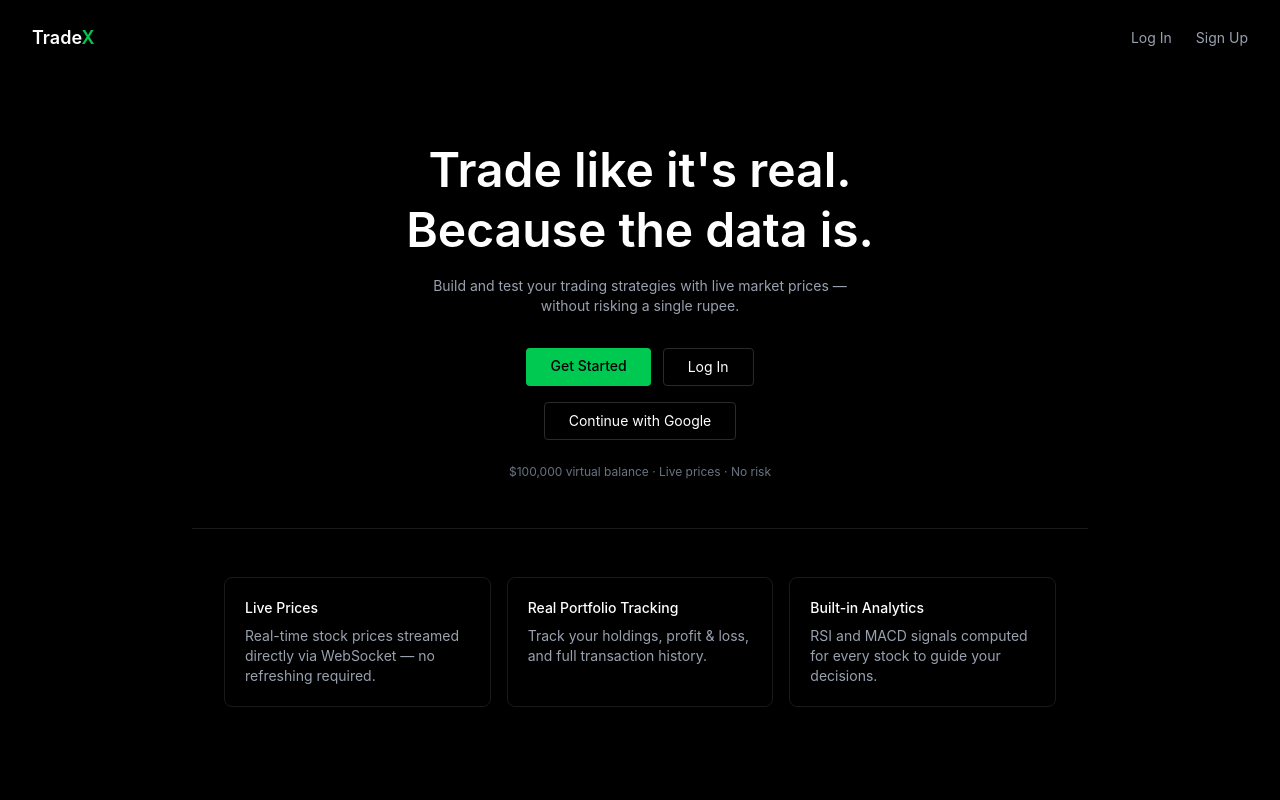
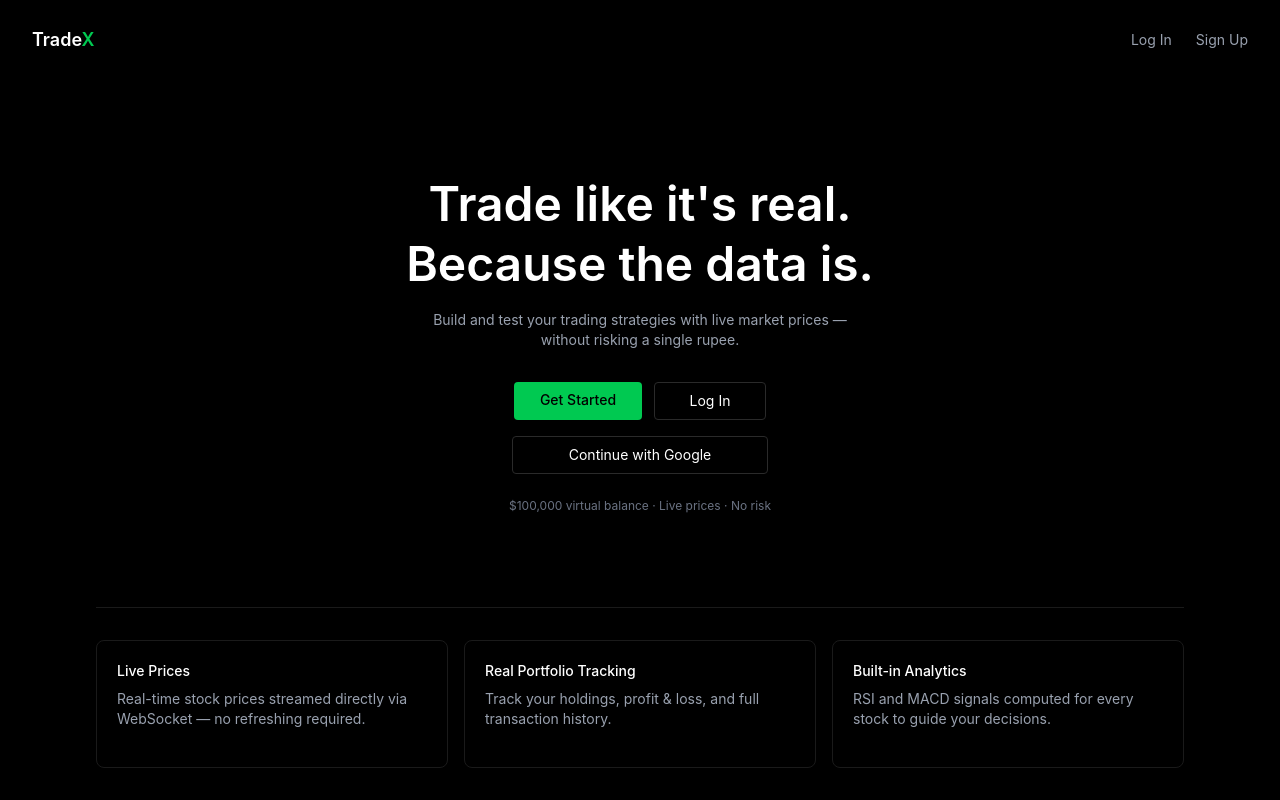
Before and after one commit to AdarshSiingh/TradeX, a React (Vite) app in the folder client/: page / in a window 1280 px wide. Built offline with nearby package versions, Linux system fonts and the light colour scheme; no server answers.

Commit message:
fix: improve landing page layout

```diff
--- a/client/src/pages/Landing.jsx
+++ b/client/src/pages/Landing.jsx
@@ -2,10 +2,10 @@ import { Link } from 'react-router-dom';
 
 function Landing() {
   return (
-    <div className="min-h-screen bg-black text-white">
+    <div className="min-h-dvh bg-black text-white">
 
 
-      <div className="flex justify-between items-center px-8 py-6">
+      <div className="mx-auto flex h-20 w-full max-w-7xl items-center justify-between px-6 sm:px-8">
         <h1 className="text-lg font-semibold">
           Trade<span className="text-green-500">X</span>
         </h1>
@@ -16,7 +16,8 @@ function Landing() {
       </div>
 
 
-      <div className="flex flex-col items-center text-center px-4 pt-16 pb-12">
+      <main className="mx-auto flex min-h-[calc(100dvh-80px)] w-full max-w-6xl flex-col px-6 sm:px-8">
+        <div className="flex flex-1 flex-col items-center justify-center text-center py-8 sm:py-10">
 
 
           <h2 className="text-4xl md:text-5xl font-semibold leading-tight mb-4">
@@ -29,16 +30,16 @@ function Landing() {
             without risking a single rupee.
           </p>
 
-        <div className="flex gap-3 mb-4">
+          <div className="flex flex-wrap justify-center gap-3 mb-4">
             <Link
               to="/signup"
-            className="bg-green-500 text-black font-medium rounded px-6 py-2 text-sm"
+              className="min-w-32 bg-green-500 text-black font-medium rounded px-6 py-2 text-sm"
             >
               Get Started
             </Link>
             <Link
               to="/login"
-            className="border border-[#2a2a2a] text-white rounded px-6 py-2 text-sm hover:border-gray-500"
+              className="min-w-28 border border-[#2a2a2a] text-white rounded px-6 py-2 text-sm hover:border-gray-500"
             >
               Log In
             </Link>
@@ -46,7 +47,7 @@ function Landing() {
 
           <a
             href={`${import.meta.env.VITE_API_URL}/auth/google`}
-          className="border border-[#2a2a2a] text-white rounded px-6 py-2 text-sm hover:border-gray-500 mb-6"
+            className="w-full max-w-64 border border-[#2a2a2a] text-white rounded px-6 py-2 text-sm hover:border-gray-500 mb-6"
           >
             Continue with Google
           </a>
@@ -58,27 +59,27 @@ function Landing() {
         </div>
 
 
-      <div className="border-t border-[#1a1a1a] max-w-4xl mx-auto" />
+      <div className="border-t border-[#1a1a1a]" />
 
 
 
-      <div className="max-w-4xl mx-auto grid grid-cols-1 md:grid-cols-3 gap-4 px-8 py-12">
+      <div className="grid grid-cols-1 gap-4 py-8 md:grid-cols-3">
 
-        <div className="border border-[#1a1a1a] rounded-lg p-5">
+        <div className="min-h-32 border border-[#1a1a1a] rounded-lg p-5">
           <h3 className="text-sm font-medium mb-2">Live Prices</h3>
           <p className="text-gray-400 text-sm">
             Real-time stock prices streamed directly via WebSocket — no refreshing required.
           </p>
         </div>
 
-        <div className="border border-[#1a1a1a] rounded-lg p-5">
+        <div className="min-h-32 border border-[#1a1a1a] rounded-lg p-5">
           <h3 className="text-sm font-medium mb-2">Real Portfolio Tracking</h3>
           <p className="text-gray-400 text-sm">
             Track your holdings, profit & loss, and full transaction history.
           </p>
         </div>
 
-        <div className="border border-[#1a1a1a] rounded-lg p-5">
+        <div className="min-h-32 border border-[#1a1a1a] rounded-lg p-5">
           <h3 className="text-sm font-medium mb-2">Built-in Analytics</h3>
           <p className="text-gray-400 text-sm">
             RSI and MACD signals computed for every stock to guide your decisions.
@@ -86,6 +87,7 @@ function Landing() {
         </div>
 
       </div>
+      </main>
 
     </div>
   );
```
Lines whose indentation alone changed are shown as unchanged.
